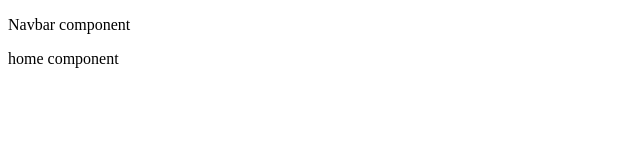
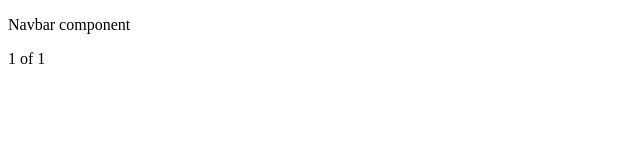
Before and after one commit to Jess2D/leafTrade, a React (Create React App) app in the folder client/: page / in a window 1280 px wide. Shown: the top 160 px of the page, without its empty margins (0-640 px from the left). Built offline with nearby package versions, Linux system fonts and the light colour scheme.

Commit message:
Feat: Base Homepage view

```diff
--- a/client/package.json
+++ b/client/package.json
@@ -8,9 +8,11 @@
     "@testing-library/user-event": "^13.5.0",
     "bootstrap": "^5.2.0",
     "react": "^18.2.0",
+    "react-bootstrap": "^2.5.0",
     "react-dom": "^18.2.0",
     "react-router-dom": "^6.3.0",
     "react-scripts": "5.0.1",
+    "styled-components": "^5.3.5",
     "web-vitals": "^2.1.4"
   },
   "scripts": {
--- a/client/src/components/home/Home.js
+++ b/client/src/components/home/Home.js
@@ -1,7 +1,9 @@
+import StyledHome from "./StyledHome";
+
 function Home() {
   return (
     <div>
-      <p>home component</p>
+      <StyledHome/>
     </div>
   );
 }
--- /dev/null
+++ b/client/src/components/home/StyledHome.js
@@ -0,0 +1,151 @@
+import styled from 'styled-components'
+
+
+
+
+//Jessica template//
+
+
+// import React from "react";
+// import styled from "styled-components";
+// import { Button, Container, Navbar, Nav, Form } from "react-bootstrap";
+// import logo from "../../assets/logo.png";
+
+// const Background = styled.div`
+//   background: #506053;
+//   color: #fffffd;
+// `;
+// const Padding = styled.div`
+//   padding: 5px;
+// `;
+
+// /**
+//  * @description Represents a Navbar view Component for the whole app
+//  */
+
+// const TopBar = () => {
+//   return (
+//     <div>
+//       <Background>
+//         <Navbar expand="lg">
+//           <Container fluid>
+//             <Navbar.Brand href="#">
+//               {" "}
+//               <img src={logo} alt="Logo" width={"89px"} />
+//             </Navbar.Brand>
+//             <Navbar.Toggle aria-controls="navbarScroll" />
+//             <Navbar.Collapse id="navbarScroll">
+//               <Nav
+//                 className="me-auto"
+//                 style={{ maxHeight: "100px" }}
+//                 navbarScroll
+//               >
+//                 <Nav.Link className="text-white" href="#action1">
+//                   {" "}
+//                   Indoor Plants{" "}
+//                 </Nav.Link>
+//                 <Nav.Link className="text-white" href="#action2">
+//                   {" "}
+//                   Outdoor Plants{" "}
+//                 </Nav.Link>
+//                 <Nav.Link className="text-white" href="#action3">
+//                   {" "}
+//                   Kitchen Herbs{" "}
+//                 </Nav.Link>
+//               </Nav>
+//             </Navbar.Collapse>
+//             <Padding>
+//               <Button variant="outline-light">Sell</Button>
+//             </Padding>
+//             <Padding>
+//               <Button variant="outline-light">Shop</Button>
+//             </Padding>
+//           </Container>
+//         </Navbar>
+//       </Background>
+//     </div>
+//   );
+// };
+
+// export default TopBar;
+
+// ****************************************
+
+
+// //Tests Monday 5 Sep//
+// const Button = styled.button`
+//   background: blue;
+//   border-radius: 3px;
+//   border: none;
+//   color: white;
+// `
+
+// // Create a Title component that'll render an <h1> tag with some styles
+// const Title = styled.h1`
+//   font-size: 1.5em;
+//   text-align: center;
+//   color: palevioletred;
+// `;
+
+// // Create a Wrapper component that'll render a <section> tag with some styles
+// const Wrapper = styled.section`
+//   padding: 4em;
+//   background: papayawhip;
+// `;
+
+//You should import individual components like: react-bootstrap/Button rather than the entire library.//
+
+import Button from 'react-bootstrap/Button';
+import Card from 'react-bootstrap/Card';
+import Image from 'react-bootstrap/Image'
+
+
+//Tests Monday 5 Sep//
+
+
+//Wednesdday 7 Sep//
+
+import Container from 'react-bootstrap/Container';
+import Row from 'react-bootstrap/Row';
+import Col from 'react-bootstrap/Col';
+
+function StyledHome() {
+  return (
+    <Container fluid>
+      <Row>
+        <Col>1 of 1</Col>
+      </Row>
+    </Container>
+  );
+}
+
+export default StyledHome;
+
+//Maira Visual results//
+
+// function StyledHome() {
+//     return (
+//       <div>
+//         <p>home component test Maira</p>
+//         {/* <Button/>
+//         <Wrapper>
+//          <Title><h1>Hello World!!!</h1></Title>
+//         </Wrapper> */}
+
+
+//         <Card style={{ width: '18rem' }}>
+//       <Card.Img variant="top" src="holder.js/100px180" />
+//       <Card.Body>
+//         <Card.Title>Card Title</Card.Title>
+//         <Card.Text>
+//           Some quick example text to build on the card title and make up the
+//           bulk of the card's content.
+//         </Card.Text>
+//         <Button variant="primary">Go somewhere</Button>
+//       </Card.Body>
+//     </Card>
+//       </div>
+//     );
+//   }
+
+//   export default StyledHome;
```
Also changed, not shown: 2 other files (tests, documents, lock files or other folders).
